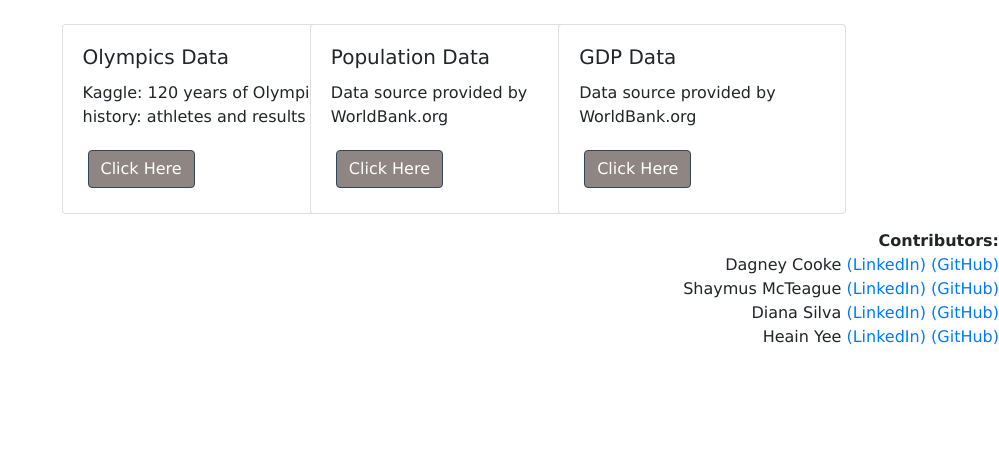
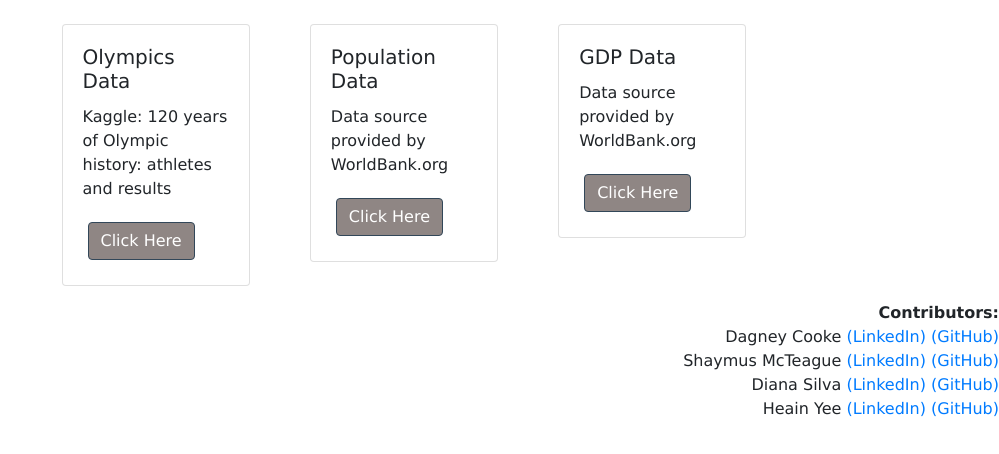
Before and after one commit to hanesy/olympics_dash, a Flask app: page /data in a window 1280 px wide. Shown: the part 279-733 px from the top of the page, without its empty margins (281-1280 px from the left). Run offline with Flask 2, Linux system fonts and the light colour scheme; parts of the project's set-up code (start-up, migrations or seed data) failed here and were passed over; some libraries are stand-ins or nearby versions.

Commit message:
correct database

```diff
--- a/Olympics/app.py
+++ b/Olympics/app.py
@@ -40,7 +40,6 @@ disk_engine = db.engine
 Base = automap_base()
 Base.prepare(disk_engine, reflect=True)
 
-Events = Base.classes.events
 Events_Final = Base.classes.events_final
 
 @app.route("/")
--- a/Olympics/templates/data.html
+++ b/Olympics/templates/data.html
@@ -74,7 +74,7 @@
         <div class="row">
             <div class="col-md-3"></div>
             <div class="col-md-2" style="margin:15px;">
-                <div class="card" style="width: 18rem;">
+                <div class="card" >
                     <div class="card-body">
                         <h5 class="card-title">Olympics Data</h5>
                         <p class="card-text">Kaggle: 120 years of Olympic history: athletes and results</p>
@@ -83,7 +83,7 @@
                 </div>
             </div>
             <div class="col-md-2" style="margin:15px;">
-                <div class="card" style="width: 18rem;">
+                <div class="card" >
                     <div class="card-body">
                         <h5 class="card-title">Population Data</h5>
                         <p class="card-text">Data source provided by WorldBank.org</p>
@@ -92,7 +92,7 @@
                 </div>
             </div>
             <div class="col-md-2" style="margin:15px;">
-                <div class="card" style="width: 18rem;">
+                <div class="card">
                     <div class="card-body">
                         <h5 class="card-title">GDP Data</h5>
                         <p class="card-text">Data source provided by WorldBank.org</p>
```
